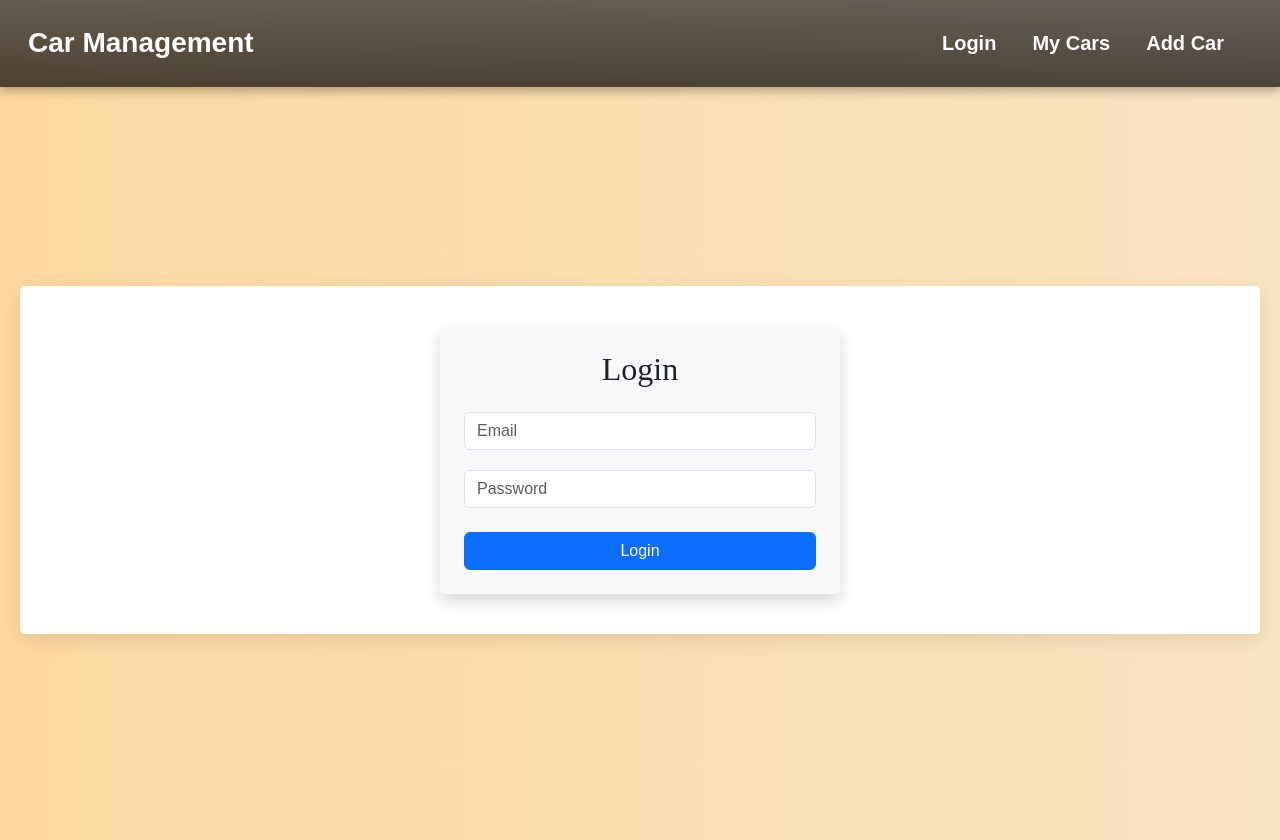
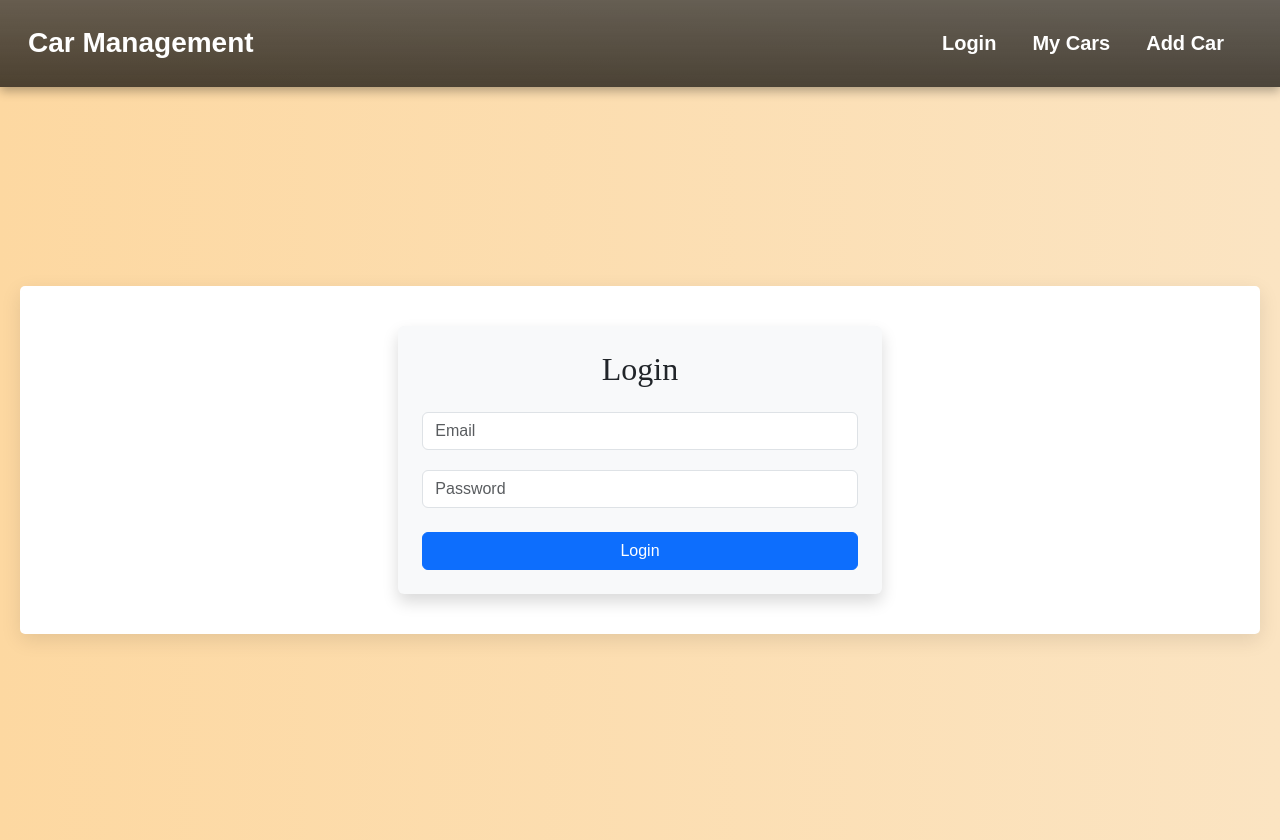
Before and after one commit to anuragino/CAR, a React (Vite) app in the folder client/: page /login in a window 1280 px wide. Built offline with nearby package versions, Linux system fonts and the light colour scheme.

Commit message:
updated ui

```diff
--- a/client/src/App.css
+++ b/client/src/App.css
@@ -6,7 +6,6 @@ body {
   }
 
   h1, h2 {
-    color: #fff;
     text-align: center;
     font-family: 'Playfair Display', serif;
   }
@@ -54,7 +53,7 @@ body {
 
   .hero-section button {
     padding: 15px 30px;
-    background-color: #1d4ed8;
+    background-color: #d88a1d;
     color: white;
     border: none;
     border-radius: 25px;
@@ -64,7 +63,7 @@ body {
   }
 
   .hero-section button:hover {
-    background-color: #2563eb;
+    background-color: #ebb325;
     transform: scale(1.05);
   }
 
--- a/client/src/styles/global.css
+++ b/client/src/styles/global.css
@@ -10,7 +10,6 @@ body {
 }
 
 h1, h2 {
-  color: #ffffff;
   text-align: center;
   font-family: 'Playfair Display', serif;
   margin-bottom: 20px;
--- a/client/src/styles/login.css
+++ b/client/src/styles/login.css
@@ -6,7 +6,7 @@
 }
 
 .login-box {
-  max-width: 400px;
+  max-width: 500px;
   padding: 40px;
   border-radius: 20px;
   box-shadow: 0 4px 15px rgba(42, 41, 40, 0.1);
```
